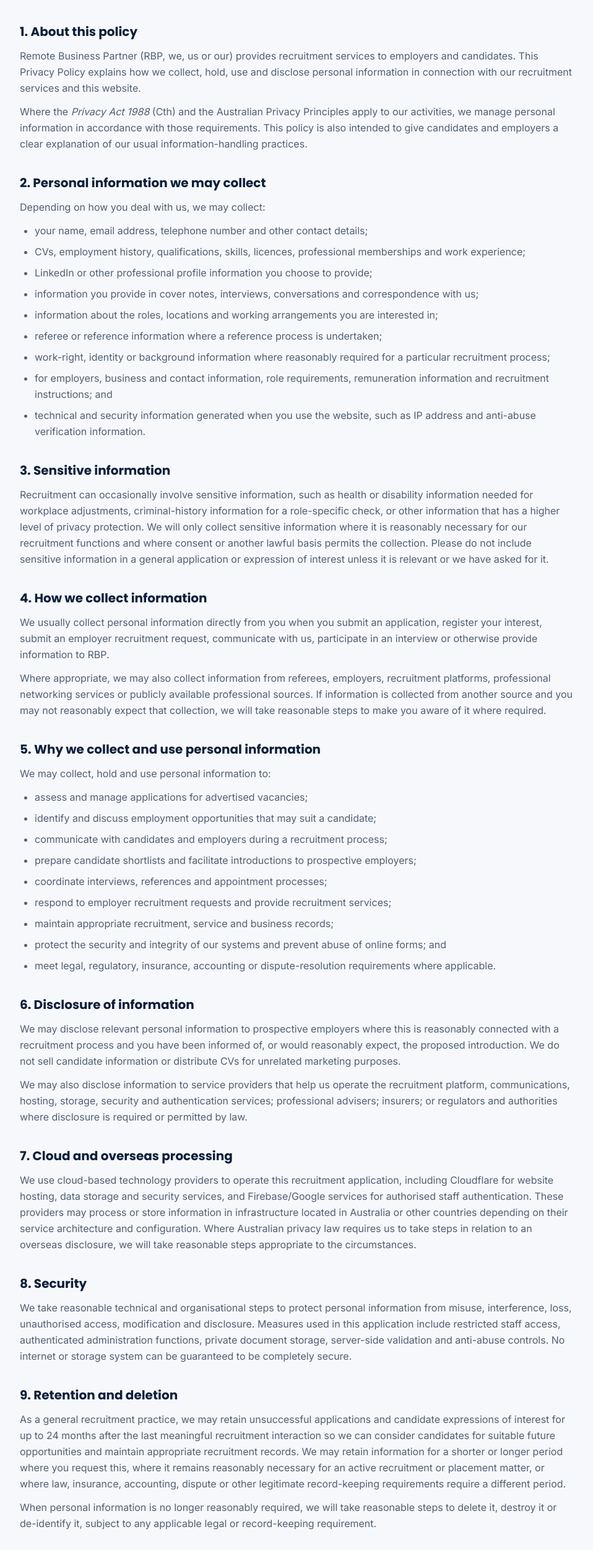
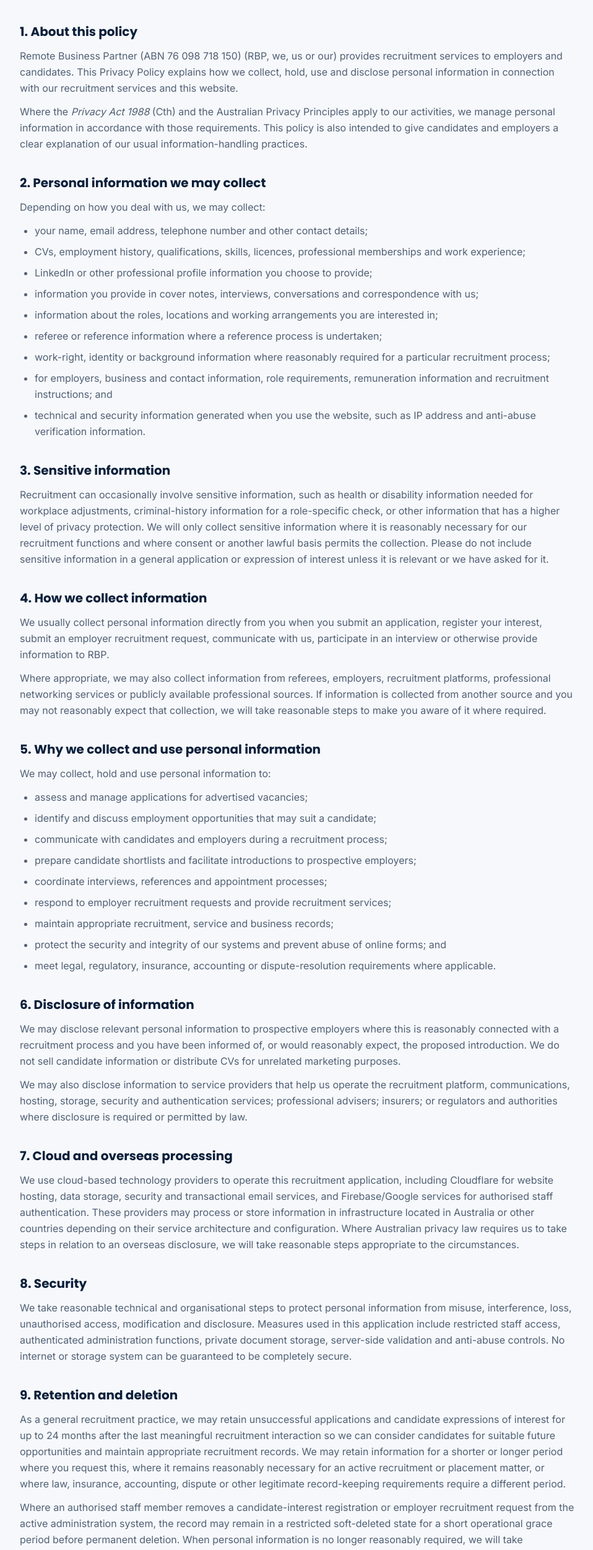
Before and after one commit to info-rbp/remote-business-partner-recruitment-application, a website: page privacy.html in a window 1280 px wide. Shown: the part 219-2720 px from the top of the page at 62% size, without its empty margins (160-1118 px from the left). Drawn offline with nearby package versions, Linux system fonts and the light colour scheme.

Commit message:
legal: finalise RBP identity and recruitment contact

```diff
--- a/privacy.html
+++ b/privacy.html
@@ -30,28 +30,28 @@
       <p class="text-sm text-navy/50">Effective 23 August 2026</p>
     </div>
     <div class="space-y-9 text-navy/70 leading-relaxed">
-      <section><h2 class="font-display font-bold text-xl text-navy mb-3">1. About this policy</h2><p>Remote Business Partner (RBP, we, us or our) provides recruitment services to employers and candidates. This Privacy Policy explains how we collect, hold, use and disclose personal information in connection with our recruitment services and this website.</p><p class="mt-3">Where the <em>Privacy Act 1988</em> (Cth) and the Australian Privacy Principles apply to our activities, we manage personal information in accordance with those requirements. This policy is also intended to give candidates and employers a clear explanation of our usual information-handling practices.</p></section>
+      <section><h2 class="font-display font-bold text-xl text-navy mb-3">1. About this policy</h2><p>Remote Business Partner (ABN 76 098 718 150) (RBP, we, us or our) provides recruitment services to employers and candidates. This Privacy Policy explains how we collect, hold, use and disclose personal information in connection with our recruitment services and this website.</p><p class="mt-3">Where the <em>Privacy Act 1988</em> (Cth) and the Australian Privacy Principles apply to our activities, we manage personal information in accordance with those requirements. This policy is also intended to give candidates and employers a clear explanation of our usual information-handling practices.</p></section>
       <section><h2 class="font-display font-bold text-xl text-navy mb-3">2. Personal information we may collect</h2><p>Depending on how you deal with us, we may collect:</p><ul class="list-disc pl-6 mt-3 space-y-2"><li>your name, email address, telephone number and other contact details;</li><li>CVs, employment history, qualifications, skills, licences, professional memberships and work experience;</li><li>LinkedIn or other professional profile information you choose to provide;</li><li>information you provide in cover notes, interviews, conversations and correspondence with us;</li><li>information about the roles, locations and working arrangements you are interested in;</li><li>referee or reference information where a reference process is undertaken;</li><li>work-right, identity or background information where reasonably required for a particular recruitment process;</li><li>for employers, business and contact information, role requirements, remuneration information and recruitment instructions; and</li><li>technical and security information generated when you use the website, such as IP address and anti-abuse verification information.</li></ul></section>
       <section><h2 class="font-display font-bold text-xl text-navy mb-3">3. Sensitive information</h2><p>Recruitment can occasionally involve sensitive information, such as health or disability information needed for workplace adjustments, criminal-history information for a role-specific check, or other information that has a higher level of privacy protection. We will only collect sensitive information where it is reasonably necessary for our recruitment functions and where consent or another lawful basis permits the collection. Please do not include sensitive information in a general application or expression of interest unless it is relevant or we have asked for it.</p></section>
       <section><h2 class="font-display font-bold text-xl text-navy mb-3">4. How we collect information</h2><p>We usually collect personal information directly from you when you submit an application, register your interest, submit an employer recruitment request, communicate with us, participate in an interview or otherwise provide information to RBP.</p><p class="mt-3">Where appropriate, we may also collect information from referees, employers, recruitment platforms, professional networking services or publicly available professional sources. If information is collected from another source and you may not reasonably expect that collection, we will take reasonable steps to make you aware of it where required.</p></section>
       <section><h2 class="font-display font-bold text-xl text-navy mb-3">5. Why we collect and use personal information</h2><p>We may collect, hold and use personal information to:</p><ul class="list-disc pl-6 mt-3 space-y-2"><li>assess and manage applications for advertised vacancies;</li><li>identify and discuss employment opportunities that may suit a candidate;</li><li>communicate with candidates and employers during a recruitment process;</li><li>prepare candidate shortlists and facilitate introductions to prospective employers;</li><li>coordinate interviews, references and appointment processes;</li><li>respond to employer recruitment requests and provide recruitment services;</li><li>maintain appropriate recruitment, service and business records;</li><li>protect the security and integrity of our systems and prevent abuse of online forms; and</li><li>meet legal, regulatory, insurance, accounting or dispute-resolution requirements where applicable.</li></ul></section>
       <section><h2 class="font-display font-bold text-xl text-navy mb-3">6. Disclosure of information</h2><p>We may disclose relevant personal information to prospective employers where this is reasonably connected with a recruitment process and you have been informed of, or would reasonably expect, the proposed introduction. We do not sell candidate information or distribute CVs for unrelated marketing purposes.</p><p class="mt-3">We may also disclose information to service providers that help us operate the recruitment platform, communications, hosting, storage, security and authentication services; professional advisers; insurers; or regulators and authorities where disclosure is required or permitted by law.</p></section>
-      <section><h2 class="font-display font-bold text-xl text-navy mb-3">7. Cloud and overseas processing</h2><p>We use cloud-based technology providers to operate this recruitment application, including Cloudflare for website hosting, data storage and security services, and Firebase/Google services for authorised staff authentication. These providers may process or store information in infrastructure located in Australia or other countries depending on their service architecture and configuration. Where Australian privacy law requires us to take steps in relation to an overseas disclosure, we will take reasonable steps appropriate to the circumstances.</p></section>
+      <section><h2 class="font-display font-bold text-xl text-navy mb-3">7. Cloud and overseas processing</h2><p>We use cloud-based technology providers to operate this recruitment application, including Cloudflare for website hosting, data storage, security and transactional email services, and Firebase/Google services for authorised staff authentication. These providers may process or store information in infrastructure located in Australia or other countries depending on their service architecture and configuration. Where Australian privacy law requires us to take steps in relation to an overseas disclosure, we will take reasonable steps appropriate to the circumstances.</p></section>
       <section><h2 class="font-display font-bold text-xl text-navy mb-3">8. Security</h2><p>We take reasonable technical and organisational steps to protect personal information from misuse, interference, loss, unauthorised access, modification and disclosure. Measures used in this application include restricted staff access, authenticated administration functions, private document storage, server-side validation and anti-abuse controls. No internet or storage system can be guaranteed to be completely secure.</p></section>
-      <section><h2 class="font-display font-bold text-xl text-navy mb-3">9. Retention and deletion</h2><p>As a general recruitment practice, we may retain unsuccessful applications and candidate expressions of interest for up to 24 months after the last meaningful recruitment interaction so we can consider candidates for suitable future opportunities and maintain appropriate recruitment records. We may retain information for a shorter or longer period where you request this, where it remains reasonably necessary for an active recruitment or placement matter, or where law, insurance, accounting, dispute or other legitimate record-keeping requirements require a different period.</p><p class="mt-3">When personal information is no longer reasonably required, we will take reasonable steps to delete it, destroy it or de-identify it, subject to any applicable legal or record-keeping requirement.</p></section>
+      <section><h2 class="font-display font-bold text-xl text-navy mb-3">9. Retention and deletion</h2><p>As a general recruitment practice, we may retain unsuccessful applications and candidate expressions of interest for up to 24 months after the last meaningful recruitment interaction so we can consider candidates for suitable future opportunities and maintain appropriate recruitment records. We may retain information for a shorter or longer period where you request this, where it remains reasonably necessary for an active recruitment or placement matter, or where law, insurance, accounting, dispute or other legitimate record-keeping requirements require a different period.</p><p class="mt-3">Where an authorised staff member removes a candidate-interest registration or employer recruitment request from the active administration system, the record may remain in a restricted soft-deleted state for a short operational grace period before permanent deletion. When personal information is no longer reasonably required, we will take reasonable steps to delete it, destroy it or de-identify it, subject to any applicable legal or record-keeping requirement.</p></section>
       <section><h2 class="font-display font-bold text-xl text-navy mb-3">10. Access and correction</h2><p>You may ask us to provide access to personal information we hold about you or to correct information that is inaccurate, out of date, incomplete, irrelevant or misleading. We may need to verify your identity before responding. In some circumstances, access may be limited or refused where permitted by law, in which case we will explain the reason where required.</p></section>
       <section><h2 class="font-display font-bold text-xl text-navy mb-3">11. Automated decision-making</h2><p>This recruitment application does not use automated decision-making to decide whether a candidate is suitable for a role, should progress in a recruitment process or should be appointed. Candidate applications are reviewed through a human-led recruitment process.</p></section>
-      <section><h2 class="font-display font-bold text-xl text-navy mb-3">12. Privacy enquiries and complaints</h2><p>If you have a privacy question, want to request access or correction, want us to consider deleting information, or wish to make a privacy complaint, contact us at <a href="mailto:info@remotebusinesspartner.com.au" class="text-teal hover:underline">info@remotebusinesspartner.com.au</a>.</p><p class="mt-3">We will consider privacy complaints in good faith and aim to respond within a reasonable period. If the Privacy Act applies to the matter and you are not satisfied with our response, you may also be able to contact the Office of the Australian Information Commissioner.</p></section>
+      <section><h2 class="font-display font-bold text-xl text-navy mb-3">12. Privacy enquiries and complaints</h2><p>If you have a privacy question, want to request access or correction, want us to consider deleting information, or wish to make a privacy complaint, contact us at <a href="mailto:recruitment@remotebusinesspartner.com.au" class="text-teal hover:underline">recruitment@remotebusinesspartner.com.au</a>.</p><p class="mt-3">We will consider privacy complaints in good faith and aim to respond within a reasonable period. If the Privacy Act applies to the matter and you are not satisfied with our response, you may also be able to contact the Office of the Australian Information Commissioner.</p></section>
       <section><h2 class="font-display font-bold text-xl text-navy mb-3">13. Changes to this policy</h2><p>We may update this policy when our recruitment practices, technology or legal obligations change. The current version will be published on this website with its effective date.</p></section>
     </div>
   </div>
 </main>
 <footer class="bg-navy text-white/70 pt-12 pb-8 px-5 sm:px-8">
   <div class="max-w-7xl mx-auto grid sm:grid-cols-2 lg:grid-cols-4 gap-10 mb-10">
-    <div><a href="index.html" class="font-display font-bold text-lg text-white">Remote<span class="text-teal">BP</span></a><p class="text-sm leading-relaxed mt-4">Straightforward recruitment for employers and candidates.</p></div>
+    <div><a href="index.html" class="font-display font-bold text-lg text-white">Remote<span class="text-teal">BP</span></a><p class="text-sm leading-relaxed mt-4">Straightforward recruitment for employers and candidates.</p><p class="text-xs mt-3">ABN 76 098 718 150</p></div>
     <div><p class="text-white font-semibold mb-4">Quick Links</p><ul class="space-y-2 text-sm"><li><a href="index.html" class="hover:text-teal">Home</a></li><li><a href="vacancies.html" class="hover:text-teal">Current Vacancies</a></li><li><a href="for-candidates.html" class="hover:text-teal">For Candidates</a></li><li><a href="for-employers.html" class="hover:text-teal">For Employers</a></li></ul></div>
     <div><p class="text-white font-semibold mb-4">Company</p><ul class="space-y-2 text-sm"><li><a href="privacy.html" class="hover:text-teal">Privacy Policy</a></li><li><a href="login.html" class="hover:text-teal">Staff Login</a></li></ul></div>
-    <div><p class="text-white font-semibold mb-4">Contact</p><ul class="space-y-2 text-sm"><li><a class="hover:text-teal" href="mailto:info@remotebusinesspartner.com.au"><i class="fa-solid fa-envelope mr-2 text-teal"></i>info@remotebusinesspartner.com.au</a></li></ul></div>
+    <div><p class="text-white font-semibold mb-4">Contact</p><ul class="space-y-2 text-sm"><li><a class="hover:text-teal" href="mailto:recruitment@remotebusinesspartner.com.au"><i class="fa-solid fa-envelope mr-2 text-teal"></i>recruitment@remotebusinesspartner.com.au</a></li></ul></div>
   </div>
   <div class="max-w-7xl mx-auto border-t border-white/10 pt-6 text-sm text-center">&copy; <span id="year"></span> Remote Business Partner. All rights reserved.</div>
 </footer>
```
